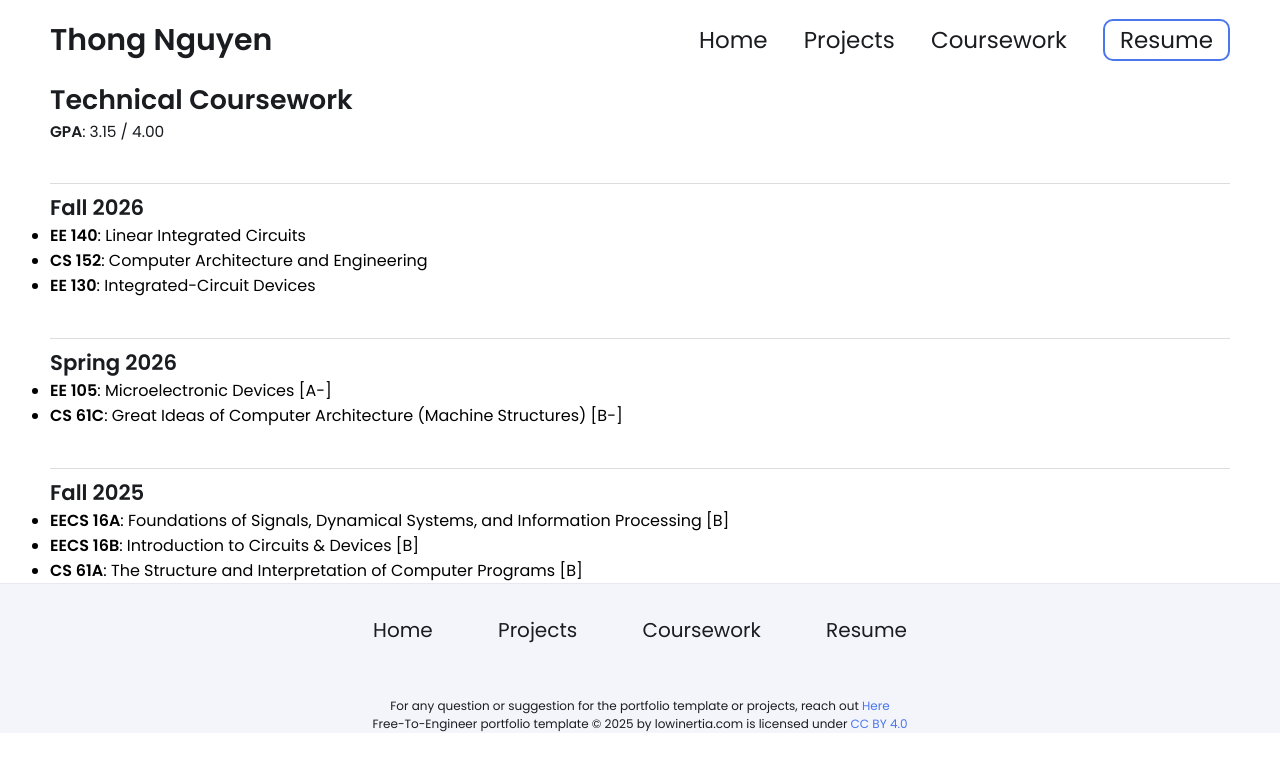
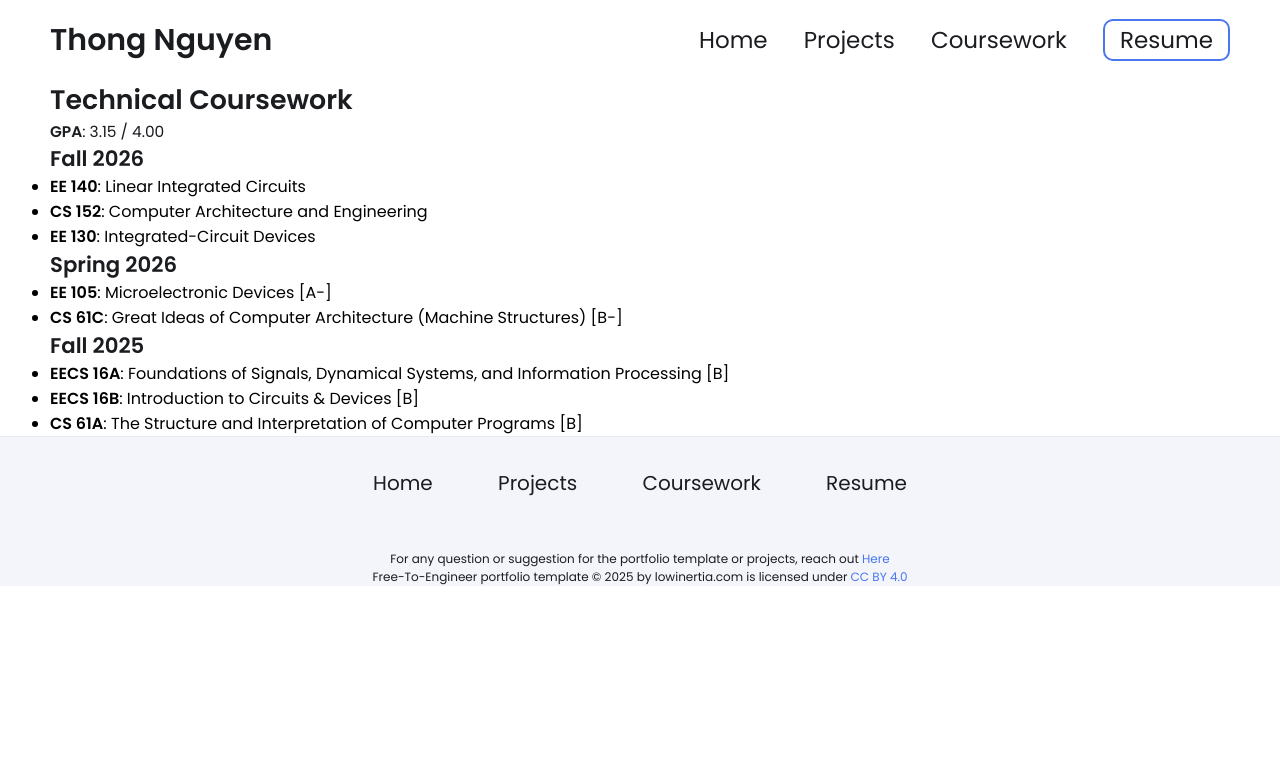
Before and after one commit to thongmn-8888/thongmn-8888.github.io, a Jekyll site: the page built from coursework.md, in a window 1280 px wide. Shown: the top 771 px of the page. Built offline with Jekyll 4.4.1, drawn with Linux system fonts in a browser that asks for light colours; our own code applies the rules of GitHub Pages for plain Markdown files.

Commit message:
Update styles.css

```diff
--- a/css/styles.css
+++ b/css/styles.css
@@ -946,9 +946,3 @@ footer p {
 
 
 }
-
-.semester-heading {
-    margin-top: 2.5rem;
-    padding-top: 0.5rem;
-    border-top: 1px solid #ddd;
-}
```
